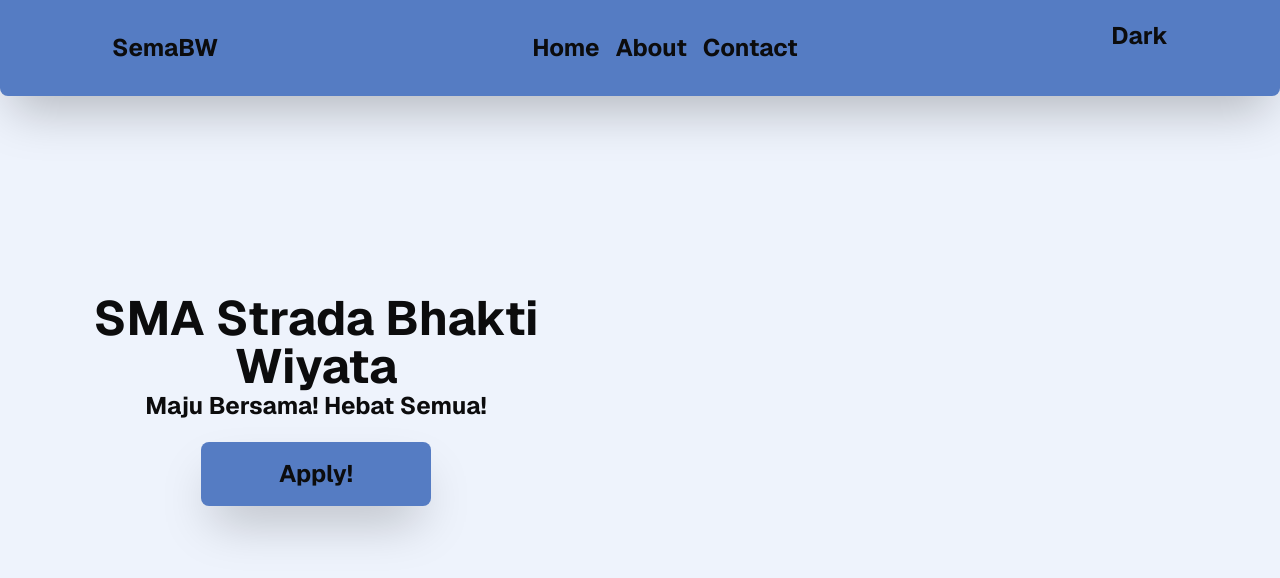
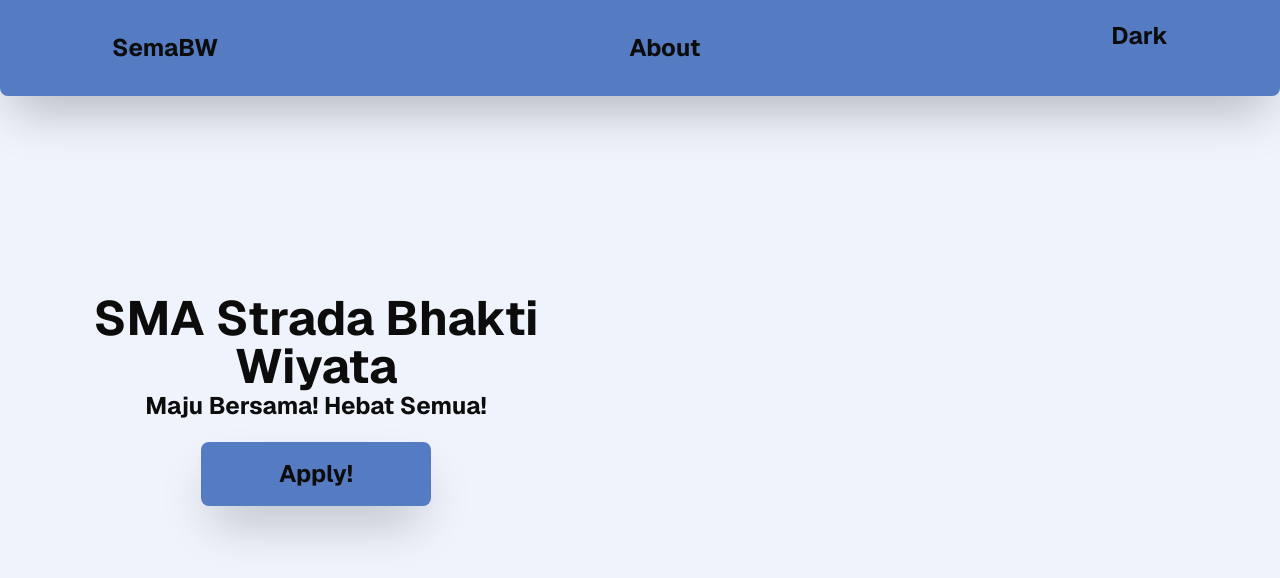
Before and after one commit to aspectxlol/bwsite, a Next.js app: page / in a window 1280 px wide. Shown: the top 578 px of the page. Built offline with nearby package versions, Linux system fonts and the light colour scheme.

Commit message:
could be better but its a wip

```diff
--- a/src/components/Navbar.module.css
+++ b/src/components/Navbar.module.css
@@ -1,3 +1,7 @@
 .nav-links {
   @apply text-text font-bold text-2xl hover:text-gray-800 transition-all hover:-translate-y-2;
 }
+
+.dropdown-links {
+  @apply block px-4 py-3 text-sm capitalize transition-colors duration-300 transform font-bold text-start;
+}
--- a/src/components/Navbar.tsx
+++ b/src/components/Navbar.tsx
@@ -5,6 +5,7 @@
 
 export default function Navbar() {
   const [theme, setTheme] = useState('light');
+  const [isDropdownOpen, setIsDropdownOpen] = useState(false);
 
   useEffect(() => {
     document.documentElement.setAttribute('data-theme', theme);
@@ -15,6 +16,10 @@
       setTheme(theme === 'light' ? 'dark' : 'light');
     };
 
+  const links: { name: string; href: string }[] = [
+    { name: 'About', href: '/about' }
+  ]
+
   return (
     <nav className="flex items-center justify-between bg-primary p-5 md:px-28 shadow-2xl rounded-b-lg absolute top-0 z-50 w-full">
       <div className="flex items-center gap-4">
@@ -23,23 +28,30 @@
         </Link>
       </div>
       <div className="items-center gap-4 hidden md:flex ">
-        <Link href="/" className={`${NavCSS['nav-links']}`}>
-          Home
-        </Link>
-        <Link href="/" className={`${NavCSS['nav-links']}`}>
-          About
-        </Link>
-        <Link href="/" className={`${NavCSS['nav-links']}`}>
-          Contact
-        </Link>
+        {links.map((link) => (
+          <Link key={link.name} href={link.href} className={`${NavCSS['nav-links']}`}>
+            {link.name}
+          </Link>
+        ))}
       </div>
       <div>
-        <button className="text-text font-bold text-2xl transition-all hidden md:block " onClick={toggleTheme}>
+        <button className="text-text font-bold text-2xl transition-all hidden md:block text-center justify-center" onClick={toggleTheme}>
           {theme === 'light' ? 'Dark' : 'Light'}
         </button>
         <button>
-          <Hamburger className="block md:hidden" />
+          <Hamburger className="block md:hidden" onClick={() => setIsDropdownOpen(!isDropdownOpen)} />
         </button>
+        <div
+          className={`absolute right-4 z-20 w-48 py-2 mt-2 origin-top-right bg-accent rounded-md shadow-2xl ${isDropdownOpen ? '' : 'hidden'} transition-all`}
+        >
+          <button className={`${NavCSS['dropdown-links']}`} onClick={() => setTheme(theme === 'light' ? 'dark' : 'light')}> {theme === 'light' ? 'Dark' : 'Light'}</button>
+          <hr className="border-gray-200 border-2" />
+          {links.map((link) => (
+            <Link key={link.name} href={link.href} className={`${NavCSS['dropdown-links']}`}>
+              {link.name}
+            </Link>
+          ))}
+        </div>
       </div>
     </nav>
   );
--- a/src/styles/globals.css
+++ b/src/styles/globals.css
@@ -22,5 +22,5 @@
   --background: #030811;
   --primary: #3c62aa;
   --secondary: #133471;
-  --accent: #0646bc;
+  --accent:#0646bc;
 }
```
